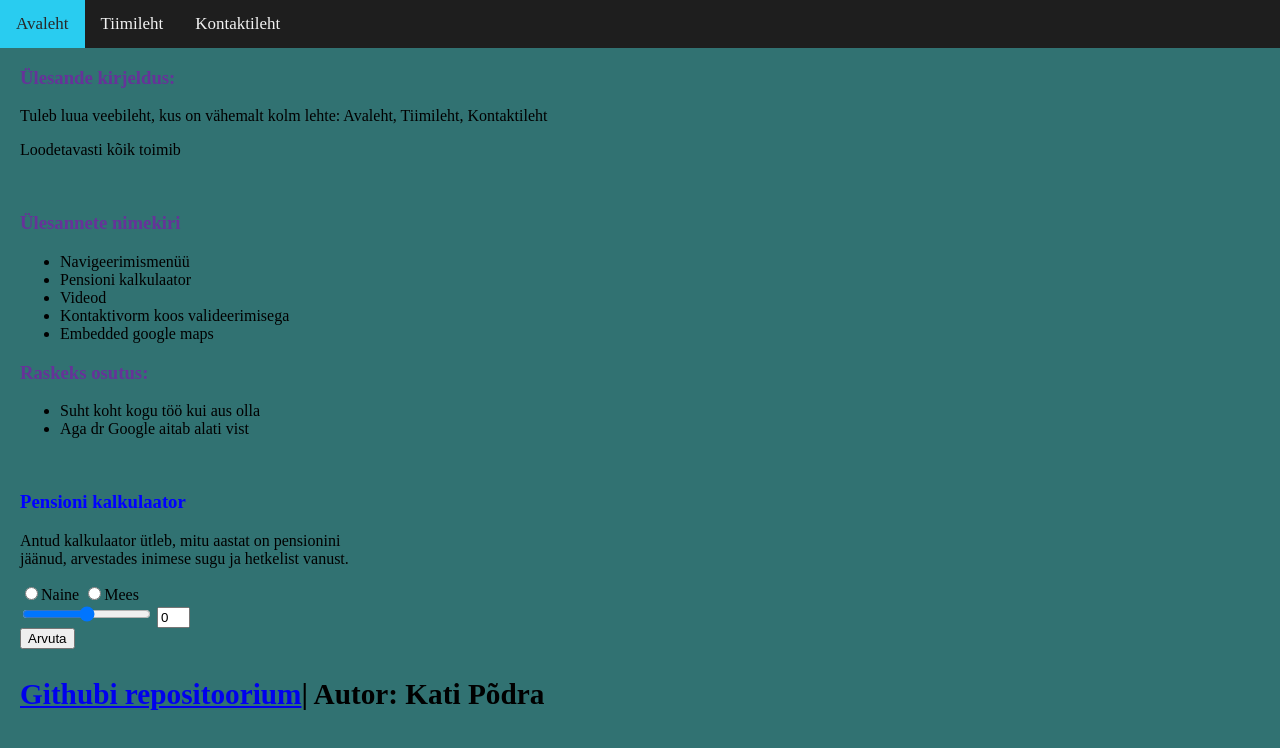
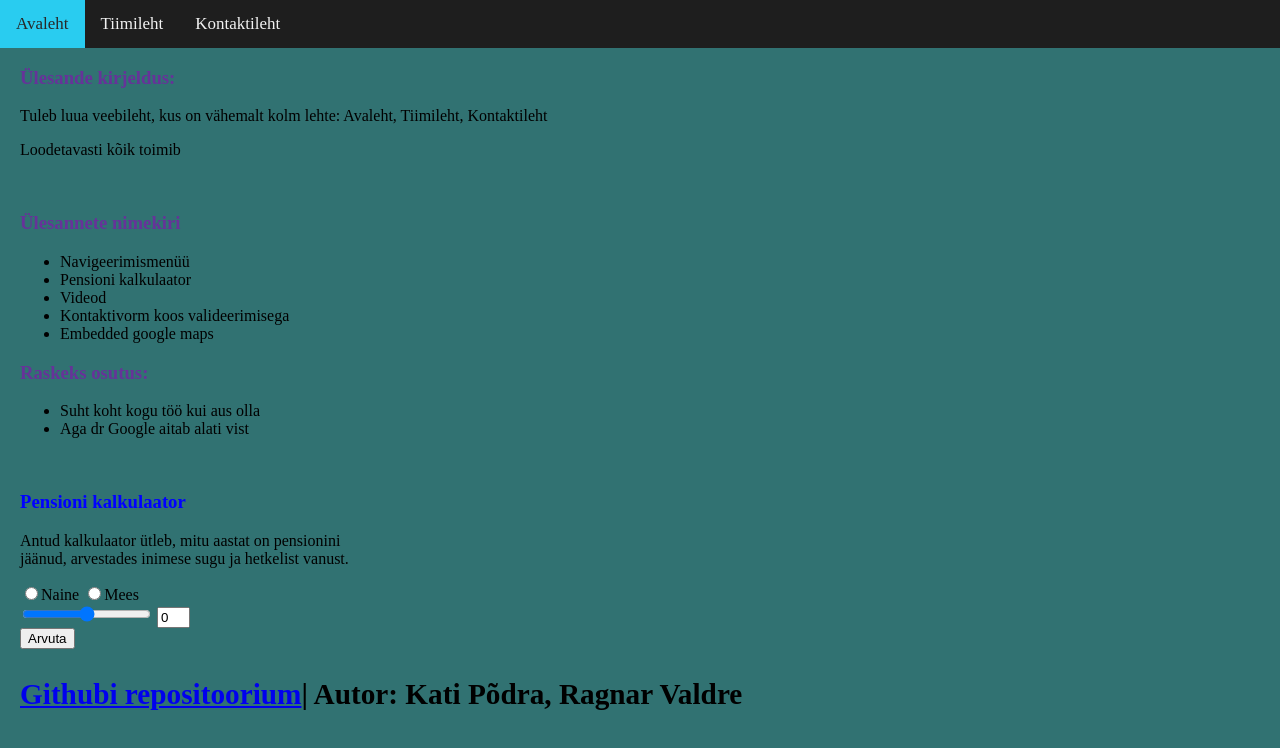
Before and after one commit to kpodra/8-tund, a plain HTML site: page index.html in a window 1280 px wide. Drawn offline with Linux system fonts and the light colour scheme.

Commit message:
small edit

```diff
--- a/index.html
+++ b/index.html
@@ -55,7 +55,7 @@
         </div>
     </div>
 	<footer>
-		<h3><a href="https://github.com/kpodra/8-tund">Githubi repositoorium</a>| Autor: Kati Põdra</h3>
+		<h3><a href="https://github.com/kpodra/8-tund">Githubi repositoorium</a>| Autor: Kati Põdra, Ragnar Valdre</h3>
 	</footer>
 </body>
 </html>
```
